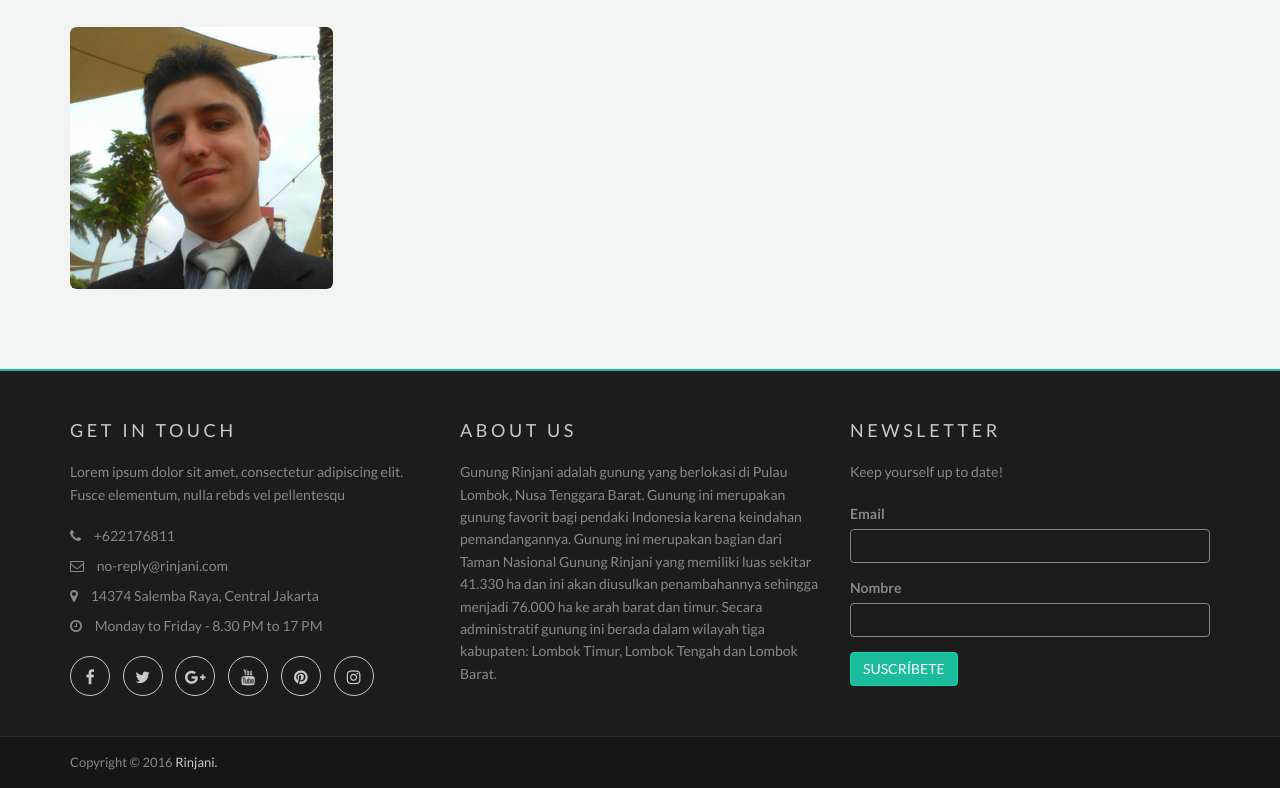
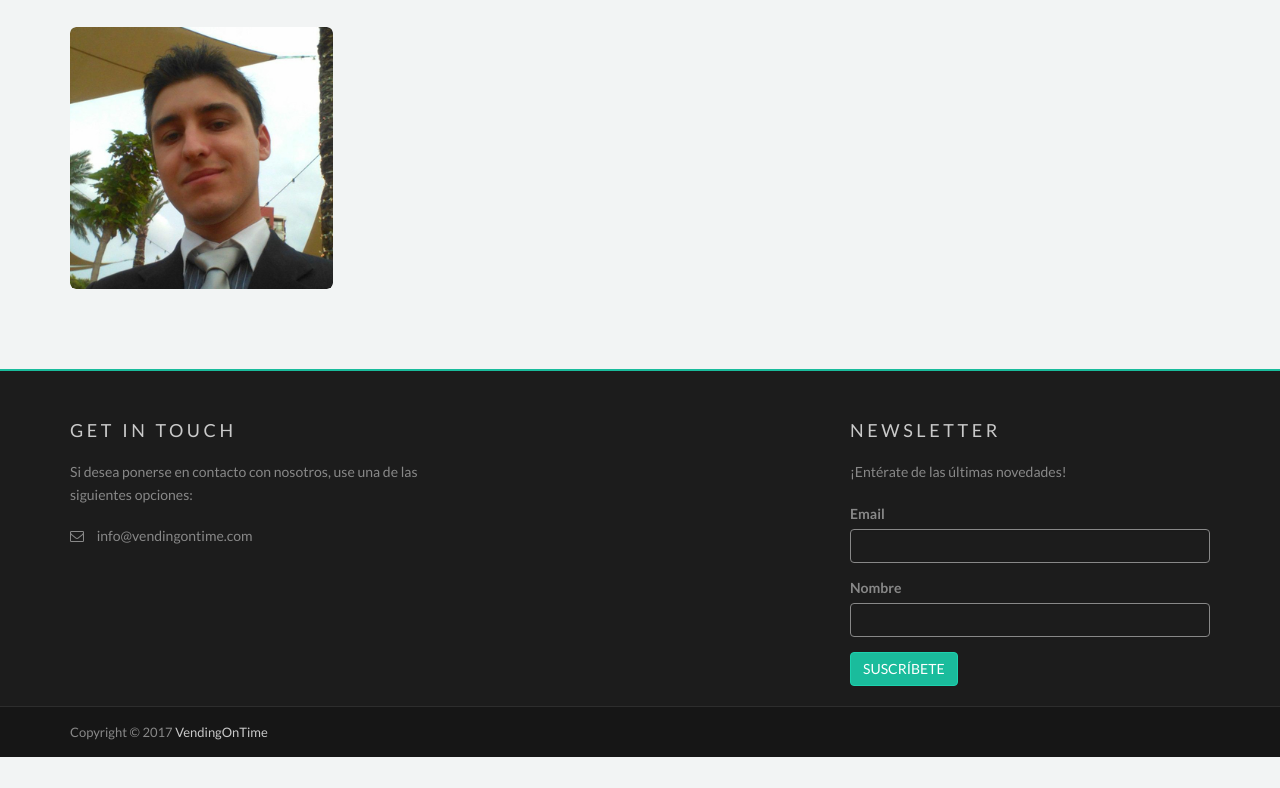
Before and after one commit to VendingOnTime/vendingontime.github.io, a plain HTML site: page index2.html in a window 1280 px wide. Shown: the part 5784-6572 px from the top of the page. After the commit the page ends 6541 px from the top, so only its background shows below. Drawn offline with Linux system fonts and the light colour scheme; some packages are replaced by stand-ins of ours.

Commit message:
Changed footer

```diff
--- a/index2.html
+++ b/index2.html
@@ -865,49 +865,11 @@
                         <div class="footer-text">
                             <h4>Get In Touch</h4>
 
-                            <p>Lorem ipsum dolor sit amet, consectetur adipiscing elit. Fusce elementum, nulla rebds vel pellentesqu</p>
+                            <p>Si desea ponerse en contacto con nosotros, use una de las siguientes opciones:</p>
 
                             <ul class="icon-list list-unstyled">
                                 <li>
-                                    <i class="fa fa-phone"></i> +622176811
-                                </li>
-
-                                <li>
-                                    <i class="fa fa-envelope-o"></i> no-reply@rinjani.com
-                                </li>
-
-                                <li>
-                                    <i class="fa fa-map-marker"></i> 14374 Salemba Raya, Central Jakarta
-                                </li>
-
-                                <li>
-                                    <i class="fa fa-clock-o"></i> Monday to Friday - 8.30 PM to 17 PM
-                                </li>
-                            </ul>
-
-                            <ul class="social-icon-list list-unstyled list-inline">
-                                <li>
-                                    <a href="#"><i class="fa fa-facebook"></i></a>
-                                </li>
-
-                                <li>
-                                    <a href="#"><i class="fa fa-twitter"></i></a>
-                                </li>
-
-                                <li>
-                                    <a href="#"><i class="fa fa-google-plus"></i></a>
-                                </li>
-
-                                <li>
-                                    <a href="#"><i class="fa fa-youtube"></i></a>
-                                </li>
-
-                                <li>
-                                    <a href="#"><i class="fa fa-pinterest"></i></a>
-                                </li>
-
-                                <li class="hidden-xs">
-                                    <a href="#"><i class="fa fa-instagram"></i></a>
+                                    <i class="fa fa-envelope-o"></i> info@vendingontime.com
                                 </li>
                             </ul>
                         </div>
@@ -916,11 +878,7 @@
                     <!-- //.footer-column -->
 
                     <div class="col-sm-4 col-md-4 footer-column not-right-column">
-                        <div class="footer-text">
-                            <h4>About Us</h4>
 
-                            <p>Gunung Rinjani adalah gunung yang berlokasi di Pulau Lombok, Nusa Tenggara Barat. Gunung ini merupakan gunung favorit bagi pendaki Indonesia karena keindahan pemandangannya. Gunung ini merupakan bagian dari Taman Nasional Gunung Rinjani yang memiliki luas sekitar 41.330 ha dan ini akan diusulkan penambahannya sehingga menjadi 76.000 ha ke arah barat dan timur. Secara administratif gunung ini berada dalam wilayah tiga kabupaten: Lombok Timur, Lombok Tengah dan Lombok Barat.</p>
-                        </div>
                         <!-- //.footer-text -->
                     </div>
                     <!-- //.footer-column -->
@@ -929,7 +887,7 @@
                         <div class="footer-text">
                             <h4>Newsletter</h4>
 
-                            <p>Keep yourself up to date!</p>
+                            <p>¡Entérate de las últimas novedades!</p>
 
                             <form role="form" class="newsletter-form">
                                 <div class="form-group">
@@ -960,7 +918,7 @@
             <div class="container">
                 <div class="row">
                     <div class="col-md-12">
-                        <p>Copyright &copy; 2016 <a href="#">Rinjani.</a></p>
+                        <p>Copyright &copy; 2017 <a href="#">VendingOnTime</a></p>
                     </div>
                     <!-- //.col-md-12 -->
                 </div>
@@ -1000,10 +958,6 @@
     <!-- Component JS -->
     <script src="assets/js/component/bar-chart.js"></script>
     <script src="assets/js/component/countdown.js"></script>
-    <script src="assets/js/component/counters.js"></script>
-    <script src="assets/js/component/pie-chart.js"></script>
-    <script src="assets/js/component/portfolio.js"></script>
-    <script src="assets/js/component/testimonials.js"></script>
     <script src="assets/js/component/animation.js"></script>
 
     <script type="text/javascript">
@@ -1024,11 +978,6 @@
             });
         });
     </script>
-
-    <!-- Map JS -->
-    <script src="https://maps.googleapis.com/maps/api/js?key=AIzaSyA9ip195YKf1hY3-_7hQpNuJNlNyQlnG2M"></script>
-    <script src="assets/js/component/map.js"></script>
-
 </body>
 
 </html>
```
